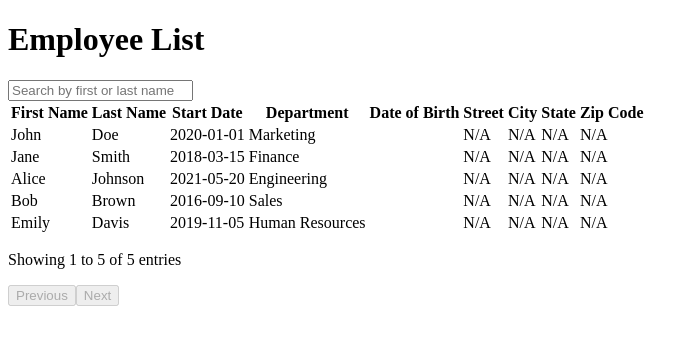
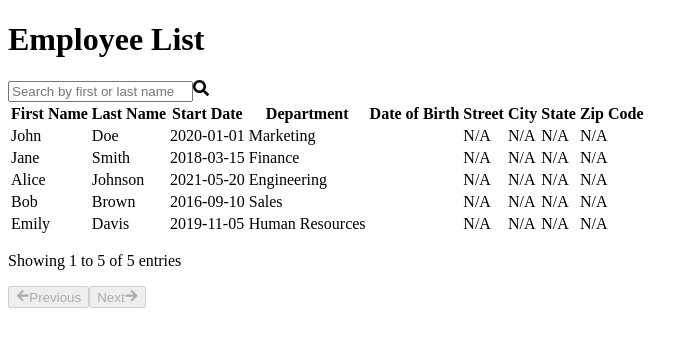
Before and after one commit to youtlane/wealthHealth, a Next.js app in the folder hrnet-react/: page /allEmployee in a window 1280 px wide. Shown: the top 346 px of the page, without its empty margins (0-699 px from the left). Built offline with nearby package versions, Linux system fonts and the light colour scheme.

Commit message:
fix: add icons and style to the employee table

```diff
--- a/hrnet-react/package.json
+++ b/hrnet-react/package.json
@@ -15,6 +15,7 @@
     "next": "14.2.5",
     "react": "^18",
     "react-dom": "^18",
+    "react-icons": "^5.3.0",
     "react-modal": "^3.16.1",
     "react-redux": "^9.1.2",
     "react-table": "^7.8.0"
--- a/hrnet-react/src/app/allEmployee/page.jsx
+++ b/hrnet-react/src/app/allEmployee/page.jsx
@@ -2,13 +2,14 @@
 
 import React, { useState } from 'react';
 import { useSelector } from 'react-redux';
+import { FaSearch, FaArrowLeft, FaArrowRight } from 'react-icons/fa'; // Import icons
 
 const AllEmployee = () => {
   // Use the useSelector hook to access the employees from the Redux store
   const employees = useSelector((state) => state.employees);
   const [searchTerm, setSearchTerm] = useState('');
   const [currentPage, setCurrentPage] = useState(1);
-  const [itemsPerPage] = useState(5);
+  const [itemsPerPage] = useState(6);
 
   // Filter employees based on the search term
   const filteredEmployees = employees.filter(employee =>
@@ -40,58 +41,65 @@ const AllEmployee = () => {
   };
 
   return (
-    <div className="p-8">
-      <h1 className="text-2xl font-bold mb-4">Employee List</h1>
+    <div className="p-8 bg-gray-50 min-h-screen">
+      <h1 className="text-3xl font-bold mb-6 text-gray-800">Employee List</h1>
 
       {/* Search Bar */}
+      <div className="relative mb-6">
         <input
           type="text"
           placeholder="Search by first or last name"
           value={searchTerm}
           onChange={handleSearchChange}
-        className="mb-4 p-2 border border-gray-300 rounded-md w-full"
+          className="p-3 pl-12 border border-gray-300 rounded-full w-full shadow focus:outline-none focus:ring-2 focus:ring-indigo-500 transition duration-200"
         />
+        <FaSearch className="absolute left-4 top-1/2 transform -translate-y-1/2 text-gray-400" />
+      </div>
 
       {/* Employee Table */}
-      <table className="min-w-full bg-white border">
-        <thead>
+      <div className="overflow-x-auto">
+        <table className="min-w-full bg-white border border-gray-200 shadow-md rounded-lg overflow-hidden">
+          <thead className="bg-indigo-100">
             <tr>
-            <th className="py-2 px-4 border-b">First Name</th>
-            <th className="py-2 px-4 border-b">Last Name</th>
-            <th className="py-2 px-4 border-b">Start Date</th>
-            <th className="py-2 px-4 border-b">Department</th>
-            <th className="py-2 px-4 border-b">Date of Birth</th>
-            <th className="py-2 px-4 border-b">Street</th>
-            <th className="py-2 px-4 border-b">City</th>
-            <th className="py-2 px-4 border-b">State</th>
-            <th className="py-2 px-4 border-b">Zip Code</th>
+              <th className="py-3 px-4 text-left text-sm font-medium text-gray-600 border-b">First Name</th>
+              <th className="py-3 px-4 text-left text-sm font-medium text-gray-600 border-b">Last Name</th>
+              <th className="py-3 px-4 text-left text-sm font-medium text-gray-600 border-b">Start Date</th>
+              <th className="py-3 px-4 text-left text-sm font-medium text-gray-600 border-b">Department</th>
+              <th className="py-3 px-4 text-left text-sm font-medium text-gray-600 border-b">Date of Birth</th>
+              <th className="py-3 px-4 text-left text-sm font-medium text-gray-600 border-b">Street</th>
+              <th className="py-3 px-4 text-left text-sm font-medium text-gray-600 border-b">City</th>
+              <th className="py-3 px-4 text-left text-sm font-medium text-gray-600 border-b">State</th>
+              <th className="py-3 px-4 text-left text-sm font-medium text-gray-600 border-b">Zip Code</th>
             </tr>
           </thead>
           <tbody>
             {currentEmployees.length > 0 ? (
               currentEmployees.map((employee, index) => (
-              <tr key={index}>
-                <td className="py-2 px-4 border-b">{employee.firstName}</td>
-                <td className="py-2 px-4 border-b">{employee.lastName}</td>
-                <td className="py-2 px-4 border-b">{employee.startDate}</td>
-                <td className="py-2 px-4 border-b">{employee.department}</td>
-                <td className="py-2 px-4 border-b">{employee.dob}</td>
-                <td className="py-2 px-4 border-b">{employee.address?.street || 'N/A'}</td>
-                <td className="py-2 px-4 border-b">{employee.address?.city || 'N/A'}</td>
-                <td className="py-2 px-4 border-b">{employee.address?.state || 'N/A'}</td>
-                <td className="py-2 px-4 border-b">{employee.address?.postalCode || 'N/A'}</td>
+                <tr key={index} className={`${index % 2 === 0 ? 'bg-white' : 'bg-gray-50'} hover:bg-indigo-50 transition duration-150`}>
+                  <td className="py-3 px-4 border-b">{employee.firstName}</td>
+                  <td className="py-3 px-4 border-b">{employee.lastName}</td>
+                  <td className="py-3 px-4 border-b">{employee.startDate}</td>
+                  <td className="py-3 px-4 border-b">{employee.department}</td>
+                  <td className="py-3 px-4 border-b">{employee.dob}</td>
+                  <td className="py-3 px-4 border-b">{employee.address?.street || 'N/A'}</td>
+                  <td className="py-3 px-4 border-b">{employee.address?.city || 'N/A'}</td>
+                  <td className="py-3 px-4 border-b">{employee.address?.state || 'N/A'}</td>
+                  <td className="py-3 px-4 border-b">{employee.address?.postalCode || 'N/A'}</td>
                 </tr>
               ))
             ) : (
               <tr>
-              <td className="py-2 px-4 border-b text-center" colSpan="9">No data available in table</td>
+                <td className="py-6 px-4 text-center text-gray-500" colSpan="9">
+                  No data available in table
+                </td>
               </tr>
             )}
           </tbody>
         </table>
+      </div>
 
       {/* Pagination Controls */}
-      <div className="flex justify-between items-center mt-4">
+      <div className="flex justify-between items-center mt-6">
         <p className="text-sm text-gray-600">
           Showing {indexOfFirstEmployee + 1} to {Math.min(indexOfLastEmployee, filteredEmployees.length)} of {filteredEmployees.length} entries
         </p>
@@ -99,16 +107,18 @@ const AllEmployee = () => {
           <button
             onClick={handlePreviousPage}
             disabled={currentPage === 1}
-            className={`bg-indigo-600 text-white rounded-lg px-4 py-2 text-sm font-medium shadow-md hover:bg-indigo-700 focus:outline-none focus:ring-2 focus:ring-indigo-500 ${currentPage === 1 && 'opacity-50 cursor-not-allowed'}`}
+            className={`flex items-center bg-indigo-600 text-white rounded-lg px-4 py-2 text-sm font-medium shadow-md hover:bg-indigo-700 focus:outline-none focus:ring-2 focus:ring-indigo-500 transition duration-200 ${currentPage === 1 && 'opacity-50 cursor-not-allowed'}`}
           >
+            <FaArrowLeft className="mr-2" />
             Previous
           </button>
           <button
             onClick={handleNextPage}
             disabled={currentPage === totalPages}
-            className={`bg-indigo-600 text-white rounded-lg px-4 py-2 text-sm font-medium shadow-md hover:bg-indigo-700 focus:outline-none focus:ring-2 focus:ring-indigo-500 ${currentPage === totalPages && 'opacity-50 cursor-not-allowed'}`}
+            className={`flex items-center bg-indigo-600 text-white rounded-lg px-4 py-2 text-sm font-medium shadow-md hover:bg-indigo-700 focus:outline-none focus:ring-2 focus:ring-indigo-500 transition duration-200 ${currentPage === totalPages && 'opacity-50 cursor-not-allowed'}`}
           >
             Next
+            <FaArrowRight className="ml-2" />
           </button>
         </div>
       </div>
```
Also changed, not shown: 1 other file (tests, documents, lock files or other folders). Lines whose indentation alone changed are shown as unchanged.
